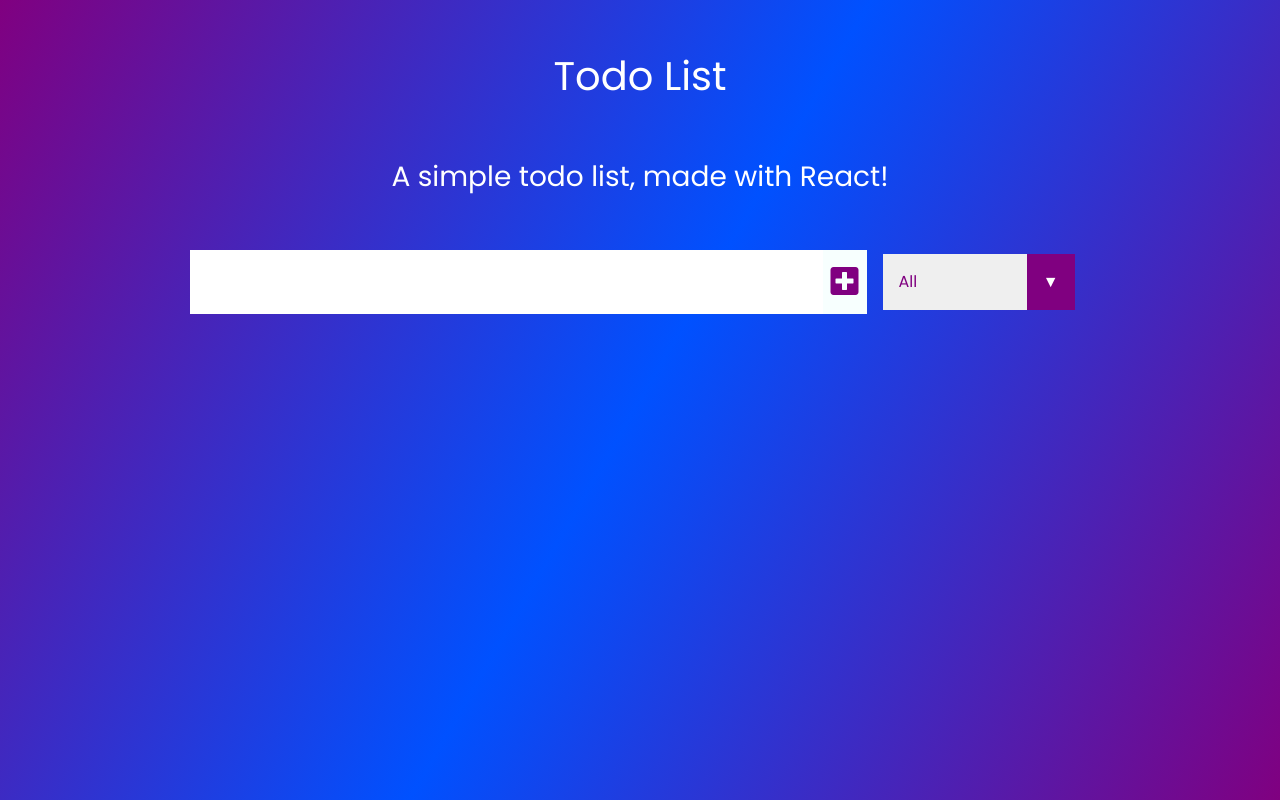
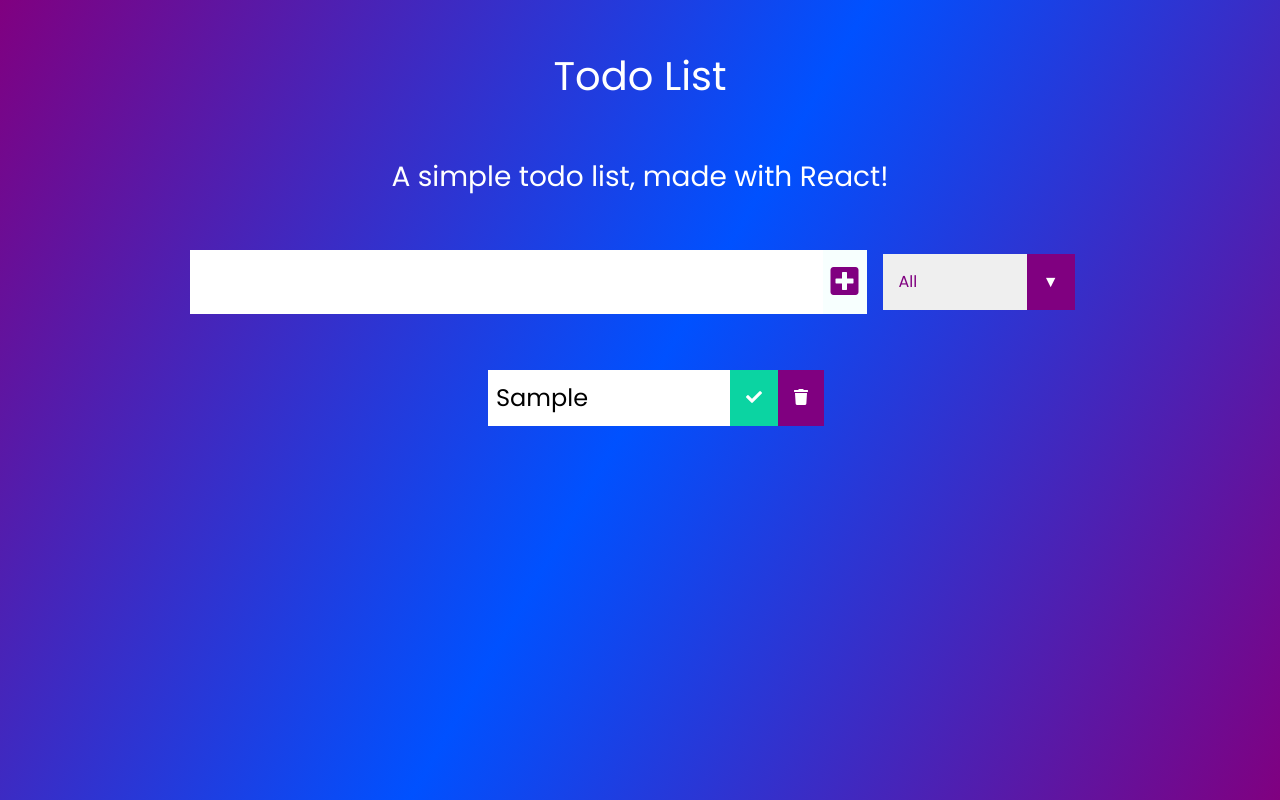
Before and after one commit to Gilleece/react-todo, a React (Create React App) app in the folder todo/: page / in a window 1280 px wide. Both pictures are taken after typing "Sample" into the empty fields and a click on the button 844 px from the left and 281 px from the top of the page. Built offline with nearby package versions, Linux system fonts and the light colour scheme.

Commit message:
Todo list now updates with user input text

```diff
--- a/todo/src/App.js
+++ b/todo/src/App.js
@@ -14,7 +14,7 @@
       </header>
       <h3 className="text-center">A simple todo list, made with React!</h3>
       <Form todos={todos} setTodos={setTodos} inputText={inputText} setInputText={setInputText}/>
-      <List />
+      <List todos={todos} />
     </div>
   );
 }
--- /dev/null
+++ b/todo/src/components/Todo.js
@@ -0,0 +1,13 @@
+import React from 'react';
+
+const Todo = ({todo}) => {
+    return(
+        <div className="todo">
+            <li className="todo-item">{todo.text}</li>
+            <button className="complete-btn"><i className="fas fa-check"></i></button>
+            <button className="trash-btn"><i className="fas fa-trash"></i></button>
+        </div>
+    );
+};
+
+export default Todo;
--- a/todo/src/components/TodoList.js
+++ b/todo/src/components/TodoList.js
@@ -1,10 +1,15 @@
 import React from 'react';
+//Component imports
+import Todo from "./Todo"
 
 
-const List = () => {
+const List = ({ todos }) => {
+    console.log(todos);
     return (
         <div className="todo-container">
-            <ul className="todo-list"></ul>
+            <ul className="todo-list">
+                {todos.map(todo => (<Todo key={todo.id} todo={todo}/>))}
+            </ul>
         </div>
     );
 };
```
